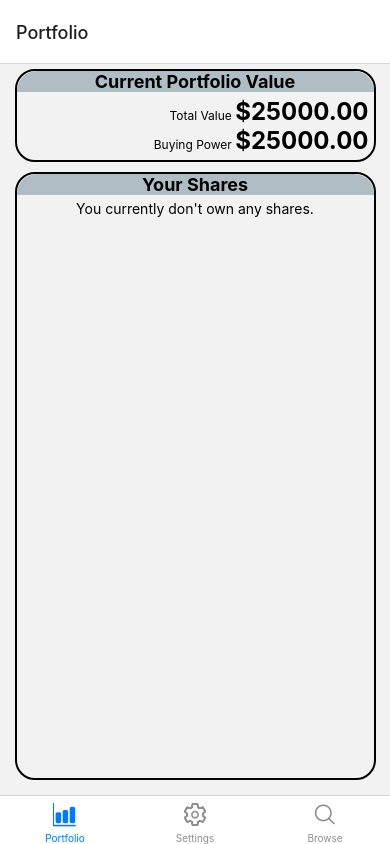
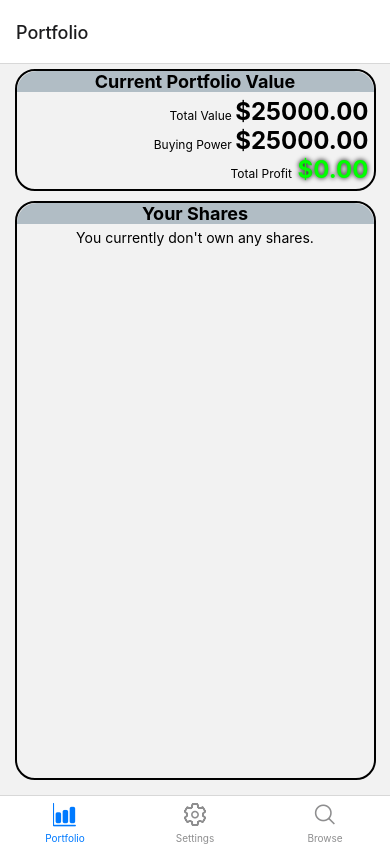
Before and after one commit to MatthewNordstrand/Faux-Stocks, a React Native app: screen /Portfolio in a window 390 px wide. Built offline with nearby package versions, Linux system fonts and the light colour scheme; no server answers.

Commit message:
Fixed typoo in total profit

```diff
--- a/Components/Pages/Portfolio.js
+++ b/Components/Pages/Portfolio.js
@@ -66,12 +66,9 @@ class PortfolioScreen extends Component {
                     <View style={styles.contentContainer}>
                         <Text style={styles.statDesc}>Total Value <Text style={styles.statText}>${totalValue.toFixed(2)}</Text></Text>
                         <Text style={styles.statDesc}>Buying Power <Text style={styles.statText}>${this.props.portfolio.money.toFixed(2)}</Text></Text>
-                        {totalProfit > 0 &&
-                            <Text style={styles.statDesc}>Totoal Profit <Text style={styles.statTextGreen}>+${totalProfit.toFixed(2)}</Text></Text>
-                        }
-                        {totalProfit < 0 &&
-                            <Text style={styles.statDesc}>Totoal Loss <Text style={styles.statTextRed}>-${Math.abs(totalProfit).toFixed(2)}</Text></Text>
-                        }
+                        <Text style={styles.statDesc}>
+                            Total {totalProfit >= 0 ? "Profit" : "Loss"}
+                        <Text style={totalProfit >= 0 ? styles.statTextGreen : styles.statTextRed}> ${Math.abs(totalProfit).toFixed(2)}</Text></Text>
                     </View>
                 </View>
                 <View style={styles.innerContainer}>
```
